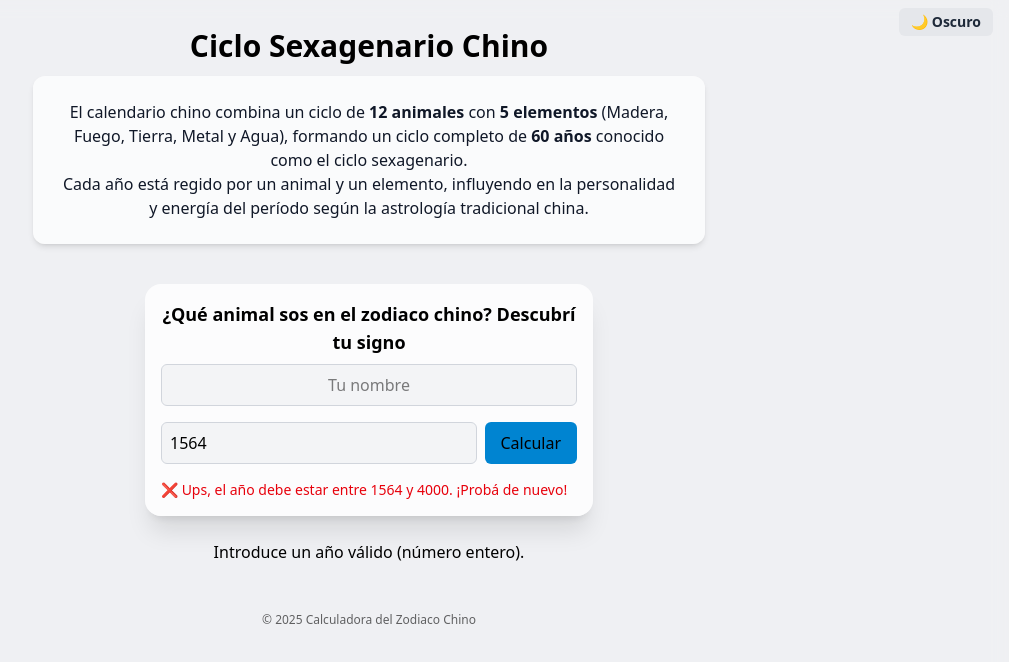
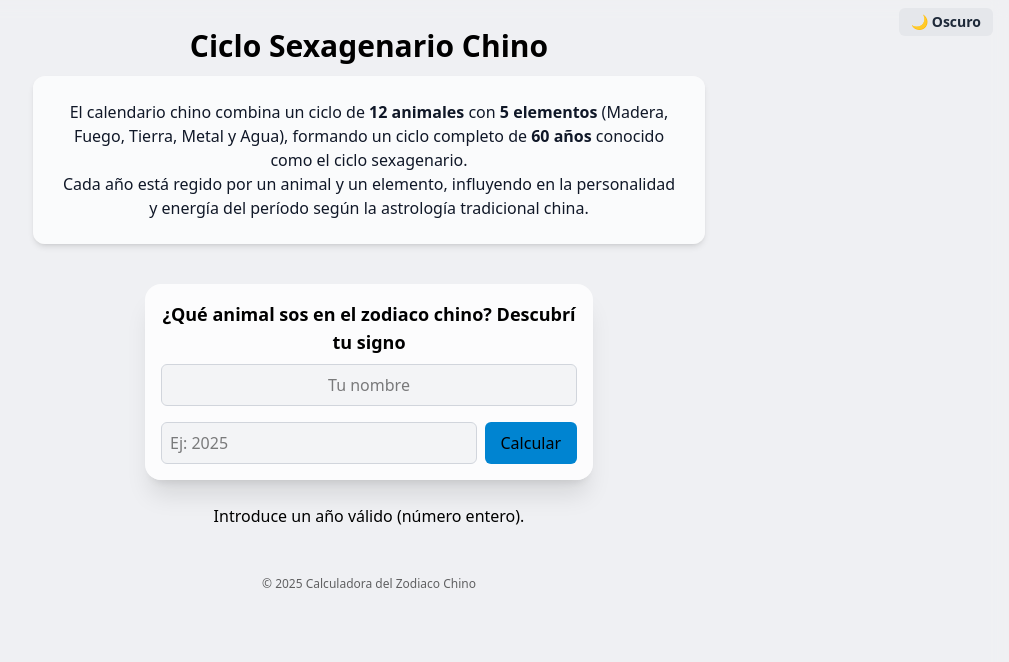
Before and after one commit to joaub/calendario-chino, a React (Vite) app: page / in a window 1280 px wide. Shown: the top 662 px of the page, without its empty margins (271-1280 px from the left). Built offline with nearby package versions, Linux system fonts and the light colour scheme.

Commit message:
sacando anio del input

```diff
--- a/src/App.jsx
+++ b/src/App.jsx
@@ -9,7 +9,7 @@ import {
 
 
 function App() {
-  const [yearInput, setInputYear] = useState("1564");
+  const [yearInput, setInputYear] = useState("");
   const [yearConfirmed, setYearConfirmed] = useState(null);
   const [darkMode, setDarkMode] = useState(false);
   const [name, setName] = useState("")
```
